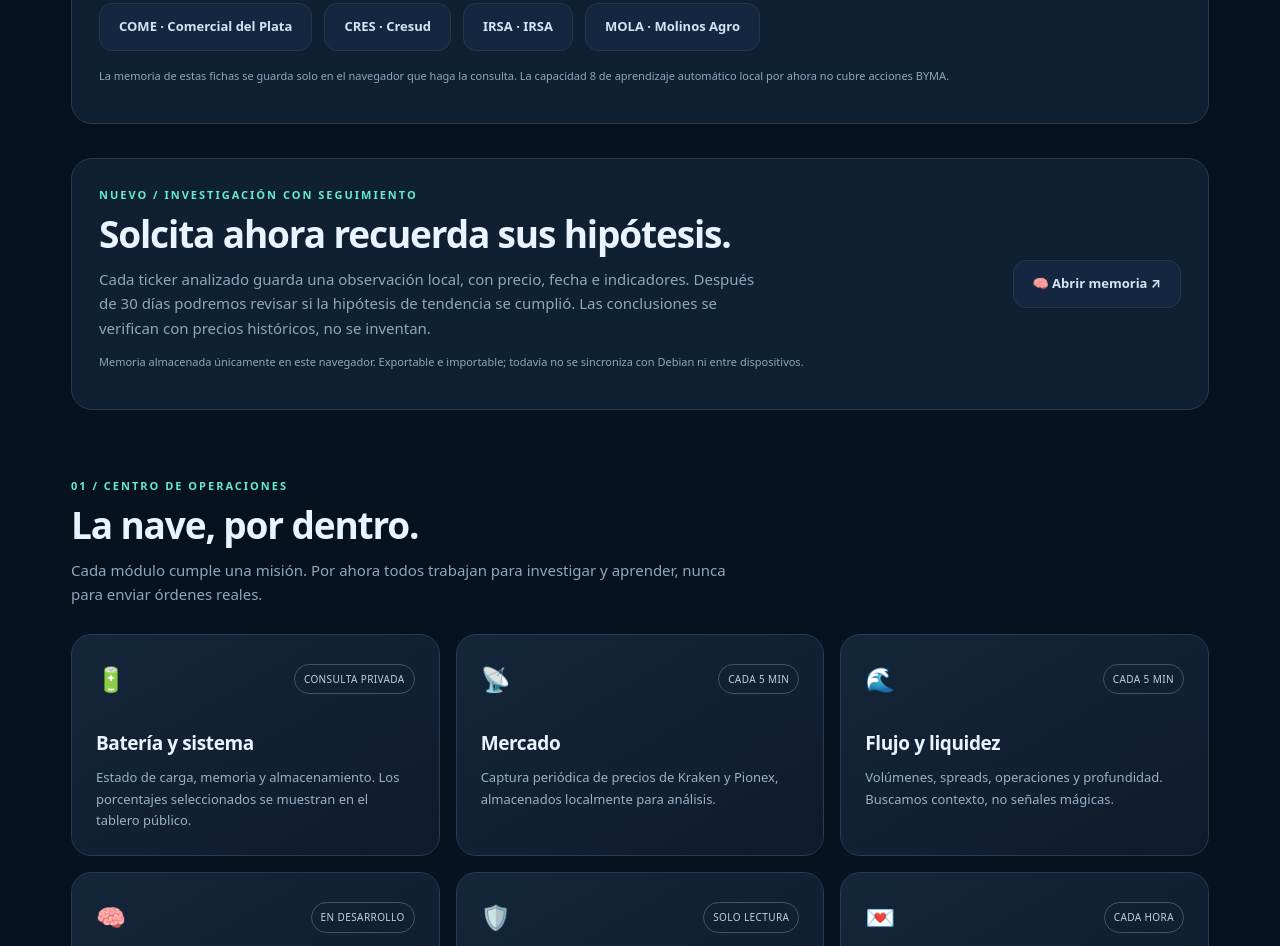
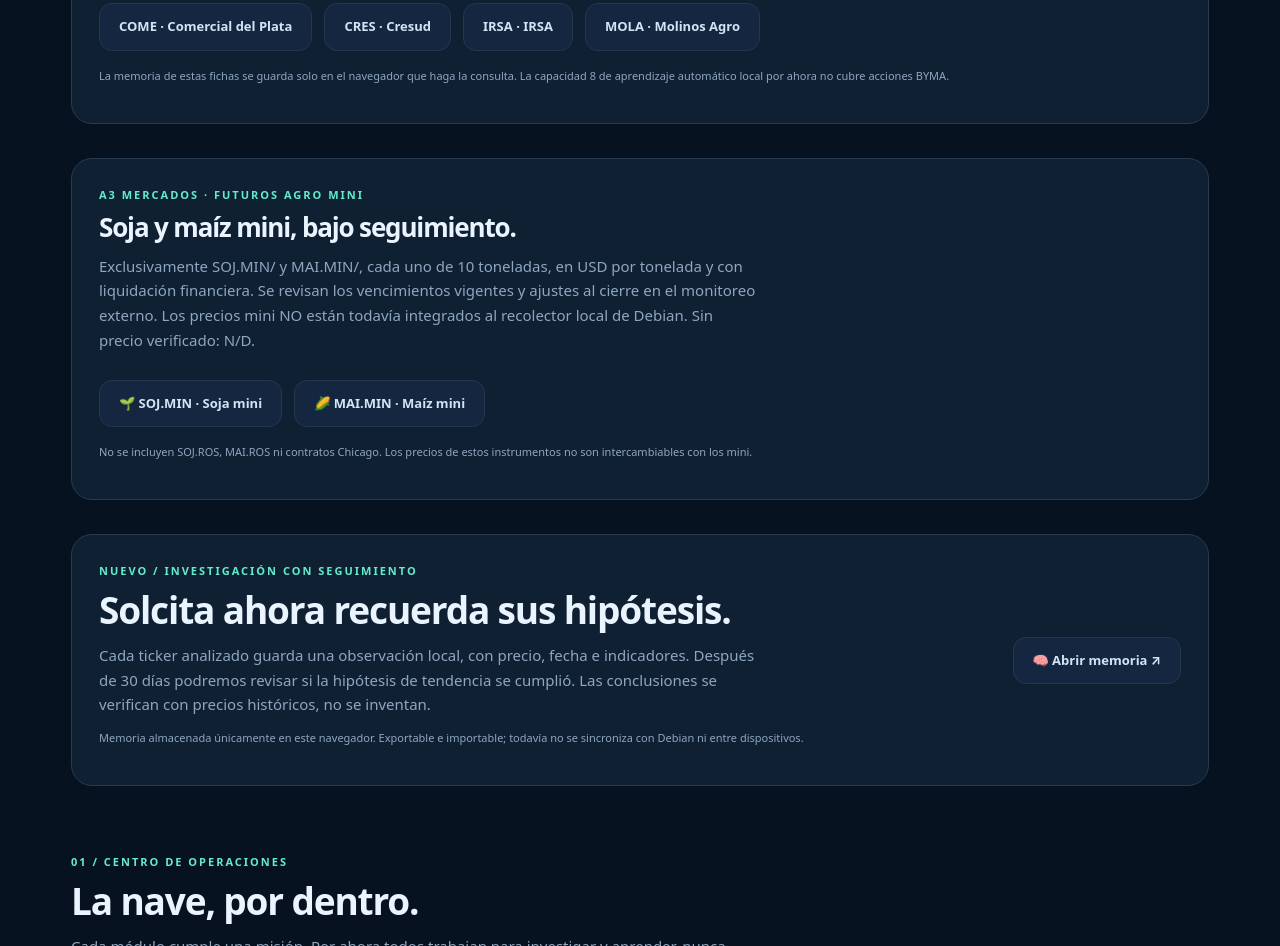
Before and after one commit to hugogonzalez2026/solcita-web, a plain HTML site: page index.html in a window 1280 px wide. Shown: the part 3224-4170 px from the top of the page. Drawn offline with Linux system fonts and the light colour scheme; no server answers.

Commit message:
Seguir futuros mini de soja y maíz A3 sin precios no verificados
* Add mini-only soybean and corn futures tracker reference to Solcita web

* Document mini soy and corn contracts and honest source coverage

```diff
--- a/index.html
+++ b/index.html
@@ -169,6 +169,19 @@
             <a class="btn secondary" href="analisis.html?ticker=MOLA.BA&amp;tipo=equity">MOLA · Molinos Agro</a>
           </div>
           <p class="small" style="margin-top:16px">La memoria de estas fichas se guarda solo en el navegador que haga la consulta. La capacidad 8 de aprendizaje automático local por ahora no cubre acciones BYMA.</p>
+        </div>
+      </section>
+
+      <section id="futuros-mini-agro" aria-labelledby="futuros-mini-agro-title" style="padding:12px 0 22px">
+        <div class="panel">
+          <div class="kicker">A3 Mercados · futuros agro MINI</div>
+          <h2 id="futuros-mini-agro-title" style="font-size:26px">Soja y maíz mini, bajo seguimiento.</h2>
+          <p class="section-desc">Exclusivamente SOJ.MIN/ y MAI.MIN/, cada uno de 10 toneladas, en USD por tonelada y con liquidación financiera. Se revisan los vencimientos vigentes y ajustes al cierre en el monitoreo externo. Los precios mini NO están todavía integrados al recolector local de Debian. Sin precio verificado: N/D.</p>
+          <div class="hero-buttons" style="margin-top:20px;flex-wrap:wrap">
+            <a class="btn secondary" href="https://a3mercados.com.ar/productos/futuros-y-opciones/agropecuarios/soja" target="_blank" rel="noopener noreferrer">🌱 SOJ.MIN · Soja mini</a>
+            <a class="btn secondary" href="https://a3mercados.com.ar/productos/futuros-y-opciones/agropecuarios/maiz" target="_blank" rel="noopener noreferrer">🌽 MAI.MIN · Maíz mini</a>
+          </div>
+          <p class="small" style="margin-top:16px">No se incluyen SOJ.ROS, MAI.ROS ni contratos Chicago. Los precios de estos instrumentos no son intercambiables con los mini.</p>
         </div>
       </section>
 
```
Also changed, not shown: 1 other file.
